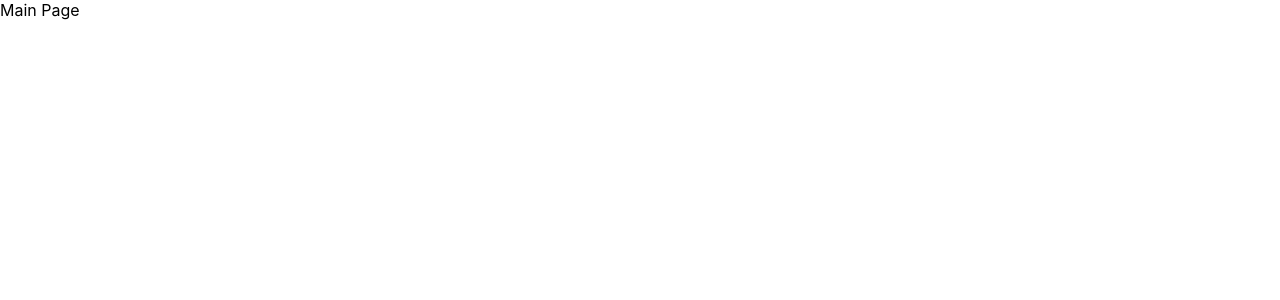
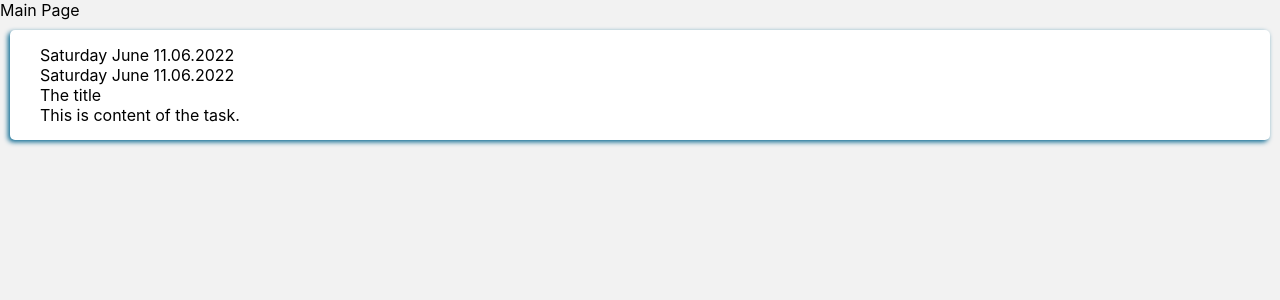
Before and after one commit to llubaka/PersonalSpace, a React (Create React App) app: page / in a window 1280 px wide. Shown: the top 300 px of the page. Built offline with nearby package versions, Linux system fonts and the light colour scheme.

Commit message:
Reset updated and new cmpts created.

```diff
--- a/package.json
+++ b/package.json
@@ -11,6 +11,7 @@
     "@types/react": "^18.0.12",
     "@types/react-dom": "^18.0.5",
     "@types/styled-components": "^5.1.25",
+    "moment": "^2.29.3",
     "react": "^18.1.0",
     "react-dom": "^18.1.0",
     "react-router-dom": "^6.3.0",
--- a/src/App/App.tsx
+++ b/src/App/App.tsx
@@ -2,6 +2,7 @@ import React from "react";
 import { Routes, Route } from "react-router-dom";
 import Home from "../pages/home";
 import NotFound from "../pages/notFound";
+import "../styles/app.css";
 
 function App() {
   return (
--- /dev/null
+++ b/src/components/Task/Task.tsx
@@ -0,0 +1,36 @@
+import moment from "moment";
+import React from "react";
+import styled from "styled-components";
+import { convetDateTo_Day_Month_Year } from "../../helpers";
+
+interface TaskProps {
+  title: string;
+  content: string;
+  dateStart: Date;
+  dateEnd: Date;
+  dateCreated: Date;
+}
+
+export const Task: React.FC<TaskProps> = ({ title, content, dateStart, dateEnd, dateCreated }) => {
+  return (
+    <TaskStyled>
+      <div>
+        <div>{convetDateTo_Day_Month_Year(dateStart)}</div>
+        <div>{convetDateTo_Day_Month_Year(dateEnd)}</div>
+      </div>
+      <div>{title}</div>
+      <div>{content}</div>
+    </TaskStyled>
+  );
+};
+
+const TaskStyled = styled.div<{}>((props) => {
+  return {
+    boxShadow: "-2px 2px 5px 0px rgba(9,104,145,1)",
+    margin: "10px",
+    padding: "15px 30px",
+    borderRadius: "5px",
+    background: "white",
+    "&:hover": {},
+  };
+});
--- /dev/null
+++ b/src/components/Task/index.ts
@@ -0,0 +1,2 @@
+import { Task } from "./Task";
+export default Task;
--- /dev/null
+++ b/src/helpers/index.ts
@@ -0,0 +1,5 @@
+import moment from "moment"
+
+export const convetDateTo_Day_Month_Year = (date: Date) => {
+    return moment(date).format("dddd MMMM DD.MM.Y")
+}
--- a/src/pages/home/home.tsx
+++ b/src/pages/home/home.tsx
@@ -1,7 +1,19 @@
 import React from "react";
+import Task from "../../components/Task";
 
 const Home = () => {
-  return <div>Main Page</div>;
+  return (
+    <div>
+      Main Page
+      <Task
+        title="The title"
+        content="This is content of the task."
+        dateCreated={new Date()}
+        dateEnd={new Date()}
+        dateStart={new Date()}
+      />
+    </div>
+  );
 };
 
 export default Home;
--- /dev/null
+++ b/src/styles/app.css
@@ -0,0 +1,3 @@
+body {
+  background-color: #f2f2f2;
+}
--- a/src/styles/reset.css
+++ b/src/styles/reset.css
@@ -1,6 +1,5 @@
 code {
-  font-family: source-code-pro, Menlo, Monaco, Consolas, 'Courier New',
-    monospace;
+  font-family: source-code-pro, Menlo, Monaco, Consolas, "Courier New", monospace;
 }
 
 /* Box sizing rules */
@@ -25,8 +24,8 @@ dd {
 }
 
 /* Remove list styles on ul, ol elements with a list role, which suggests default styling will be removed */
-ul[role='list'],
-ol[role='list'] {
+ul[role="list"],
+ol[role="list"] {
   list-style: none;
 }
 
@@ -39,16 +38,17 @@ html:focus-within {
 body {
   min-height: 100vh;
   text-rendering: optimizeSpeed;
-  font-family: -apple-system, BlinkMacSystemFont, 'Segoe UI', 'Roboto', 'Oxygen',
-    'Ubuntu', 'Cantarell', 'Fira Sans', 'Droid Sans', 'Helvetica Neue',
-    sans-serif;
+  font-family: -apple-system, BlinkMacSystemFont, "Segoe UI", "Roboto", "Oxygen", "Ubuntu", "Cantarell", "Fira Sans",
+    "Droid Sans", "Helvetica Neue", sans-serif;
   -webkit-font-smoothing: antialiased;
   -moz-osx-font-smoothing: grayscale;
 }
 
 /* A elements that don't have a class get default styles */
-a:not([class]) {
-  text-decoration-skip-ink: auto;
+a {
+  cursor: pointer;
+  outline: none;
+  text-decoration: none;
 }
 
 /* Make images easier to work with */
@@ -69,7 +69,7 @@ select {
 /* Remove all animations, transitions and smooth scroll for people that prefer not to see them */
 @media (prefers-reduced-motion: reduce) {
   html:focus-within {
-   scroll-behavior: auto;
+    scroll-behavior: auto;
   }
 
   *,
```
Also changed, not shown: 1 other file (tests, documents, lock files or other folders).
